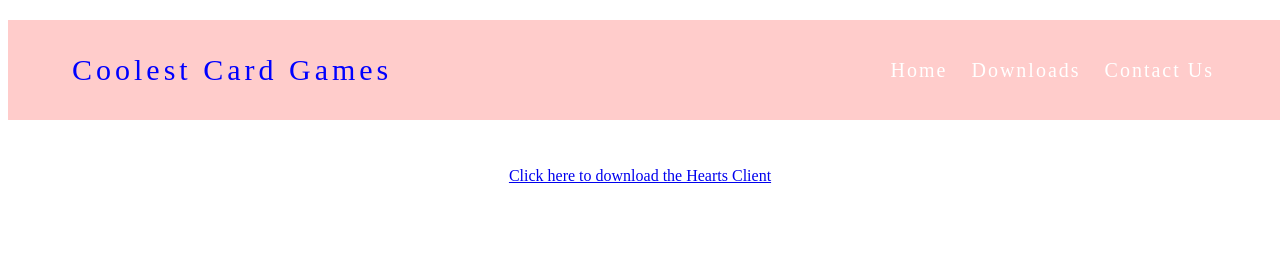
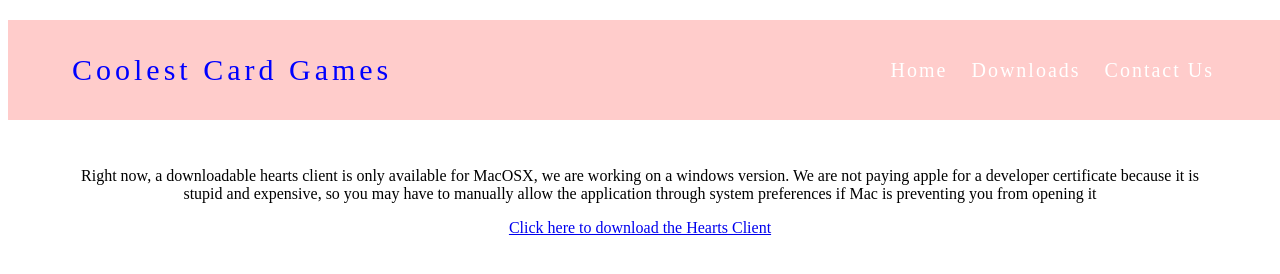
Before and after one commit to fargo-mh/cardswebsite, a plain HTML site: page pages/downloads.html in a window 1280 px wide. Drawn offline with Linux system fonts and the light colour scheme.

Commit message:
Downloads page work

```diff
--- a/pages/downloads.html
+++ b/pages/downloads.html
@@ -31,6 +31,12 @@
 
     <div class="content-area">
         <div class="wrapper">
+            <p>
+                Right now, a downloadable hearts client is only available for MacOSX, we are working on a windows version.
+                We are not paying apple for a developer certificate because it is stupid and expensive,
+                so you may have to manually allow the application through system preferences if Mac is preventing you
+                from opening it
+            </p>
             <a href="../resources/clientversions/HeartsClient-1.0.0.dmg" download>
                 Click here to download the Hearts Client
             </a>
```
